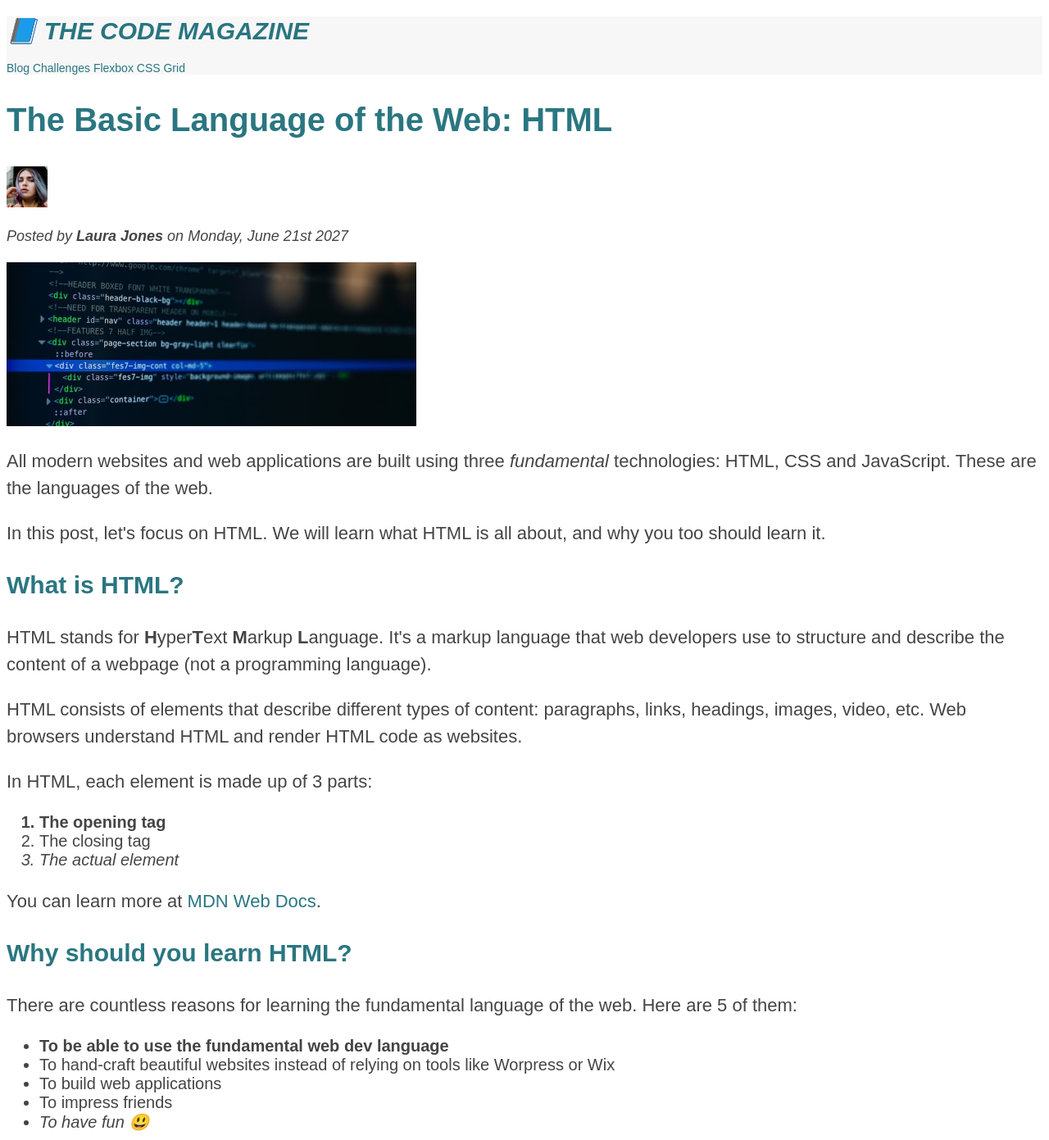
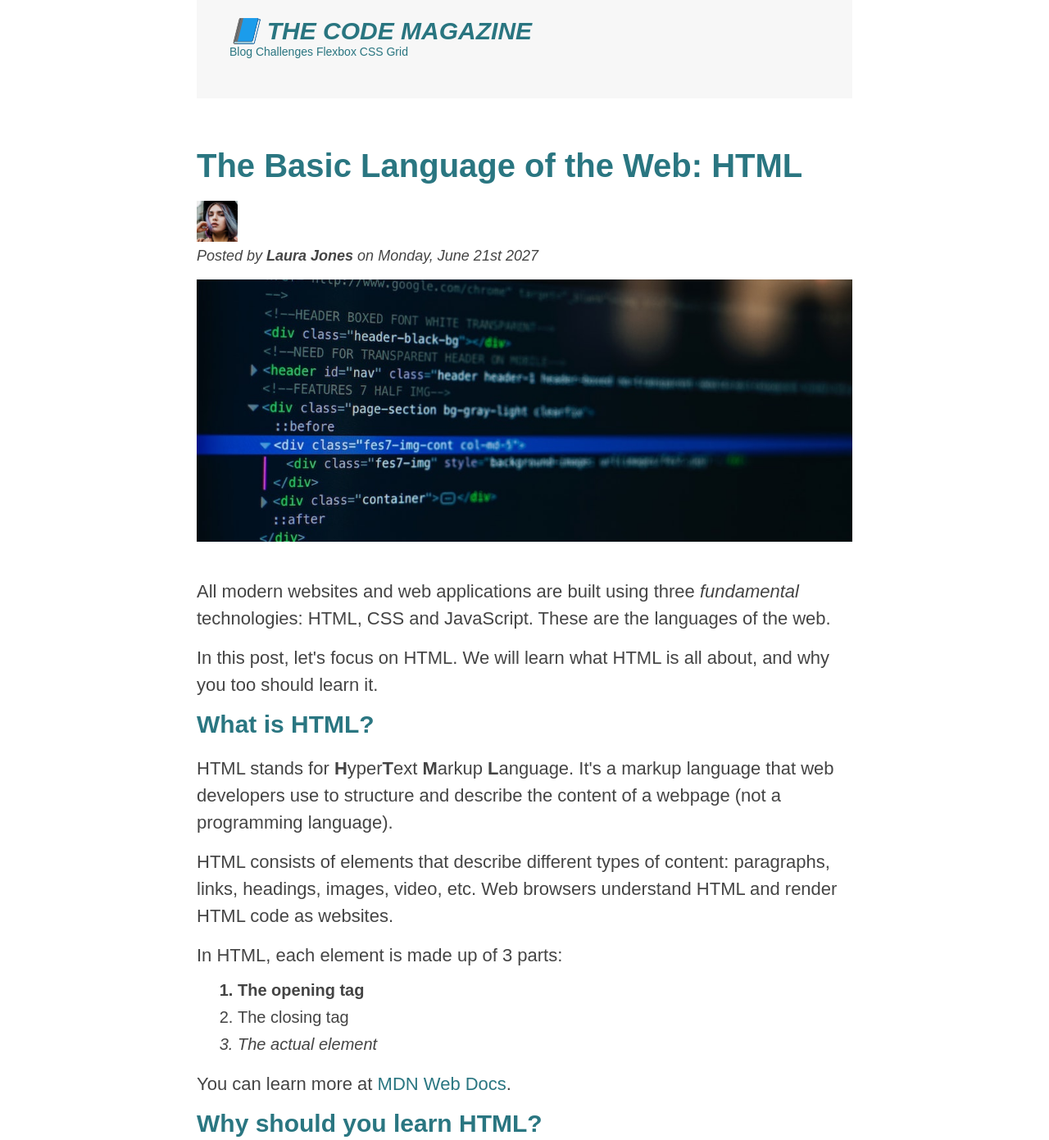
Before and after one commit to dgnamus/CSS-Fundamentals, a plain HTML site: page index.html in a window 1280 px wide. Shown: the top 1391 px of the page at 82% size. Drawn offline with Linux system fonts and the light colour scheme.

Commit message:
Finished CSS Box model theory

```diff
--- a/index.html
+++ b/index.html
@@ -16,6 +16,7 @@
     <h6>The Basic Language of the Web: HTML</h6>
     -->
 
+    <div class="container">
       <header class="main-header">
         <h1>📘 The Code Magazine</h1>
 
@@ -28,7 +29,7 @@
       </header>
 
       <article>
-      <header>
+        <header class="page-header">
           <h2>The Basic Language of the Web: HTML</h2>
 
           <img
@@ -43,6 +44,7 @@
           </p>
 
           <img
+            class="picture"
             src="img/post-img.jpg"
             alt="HTML code on a screen"
             width="500"
@@ -58,8 +60,8 @@
         </p>
 
         <p>
-        In this post, let's focus on HTML. We will learn what HTML is all about,
-        and why you too should learn it.
+          In this post, let's focus on HTML. We will learn what HTML is all
+          about, and why you too should learn it.
         </p>
 
         <h3>What is HTML?</h3>
@@ -71,8 +73,8 @@
         </p>
         <p>
           HTML consists of elements that describe different types of content:
-        paragraphs, links, headings, images, video, etc. Web browsers understand
-        HTML and render HTML code as websites.
+          paragraphs, links, headings, images, video, etc. Web browsers
+          understand HTML and render HTML code as websites.
         </p>
         <p>In HTML, each element is made up of 3 parts:</p>
 
@@ -94,8 +96,8 @@
         <h3>Why should you learn HTML?</h3>
 
         <p>
-        There are countless reasons for learning the fundamental language of the
-        web. Here are 5 of them:
+          There are countless reasons for learning the fundamental language of
+          the web. Here are 5 of them:
         </p>
 
         <ul>
@@ -127,7 +129,12 @@
             <p class="related-author">By Jonas Schmedtmann</p>
           </li>
           <li>
-          <img src="img/related-2.jpg" alt="Lightning" width="75" heigth="75" />
+            <img
+              src="img/related-2.jpg"
+              alt="Lightning"
+              width="75"
+              heigth="75"
+            />
             <a href="#">The Unknown Powers of CSS</a>
             <p class="related-author">By Jim Dillon</p>
           </li>
@@ -149,5 +156,6 @@
           Copyright &copy; 2027 by The Code Magazine.
         </p>
       </footer>
+    </div>
   </body>
 </html>
--- a/style.css
+++ b/style.css
@@ -1,10 +1,38 @@
 * {
-  /* border-top: 10px solid blue; */
+  /* This is often a first thing that we do in a project, to do a global reset of margin and padding */
+
+  margin: 0;
+  padding: 0;
 }
 
 body {
   color: #444;
   font-family: sans-serif;
+}
+
+.container {
+  width: 800px;
+  margin: 0 auto;
+}
+
+nav {
+  font-size: 14px;
+}
+
+article {
+  margin-bottom: 50px;
+}
+
+.main-header {
+  background-color: #f7f7f7;
+  /* The first value below is for top and bottom, and the second one for left and right */
+  padding: 20px 40px;
+  margin-bottom: 60px;
+  height: 80px;
+}
+
+.page-header {
+  margin-bottom: 40px;
 }
 
 h1,
@@ -21,10 +49,12 @@ h1 {
 
 h2 {
   font-size: 40px;
+  margin-bottom: 20px;
 }
 
 h3 {
   font-size: 30px;
+  margin-bottom: 20px;
 }
 
 h4 {
@@ -36,10 +66,18 @@ h4 {
 p {
   font-size: 22px;
   line-height: 1.5;
+  margin-bottom: 15px;
+}
+
+ul,
+ol {
+  margin-left: 50px;
+  margin-bottom: 20px;
 }
 
 li {
   font-size: 20px;
+  margin-bottom: 10px;
 }
 
 #author {
@@ -61,14 +99,12 @@ li {
   list-style-type: none;
 }
 
-.main-header {
-  background-color: #f7f7f7;
-}
-
 aside {
   background-color: #f7f7f7;
   border-top: 5px solid hsla(188, 77%, 25%, 0.887);
   border-bottom: 5px solid hsla(188, 77%, 25%, 0.887);
+  padding: 50px 0;
+  width: 500px;
 }
 
 li:first-child {
@@ -77,6 +113,7 @@ li:first-child {
 
 li:last-child {
   font-style: italic;
+  margin-bottom: 0;
 }
 
 li:nth-child(2) {
@@ -103,6 +140,12 @@ a:active {
   background-color: palevioletred;
 }
 
+.picture {
+  width: 100%;
+  /* Below auto setting applies only if we set the height somewhere (in HTML) already, so that the picture is proportional */
+  height: auto;
+}
+
 /* RESOLVING CONFLICTS */
 
 /* .copyright {
@@ -120,7 +163,3 @@ a:active {
 footer p {
   color: green;
 } */
-
-nav {
-  font-size: 14px;
-}
```
Lines whose indentation alone changed are shown as unchanged.
